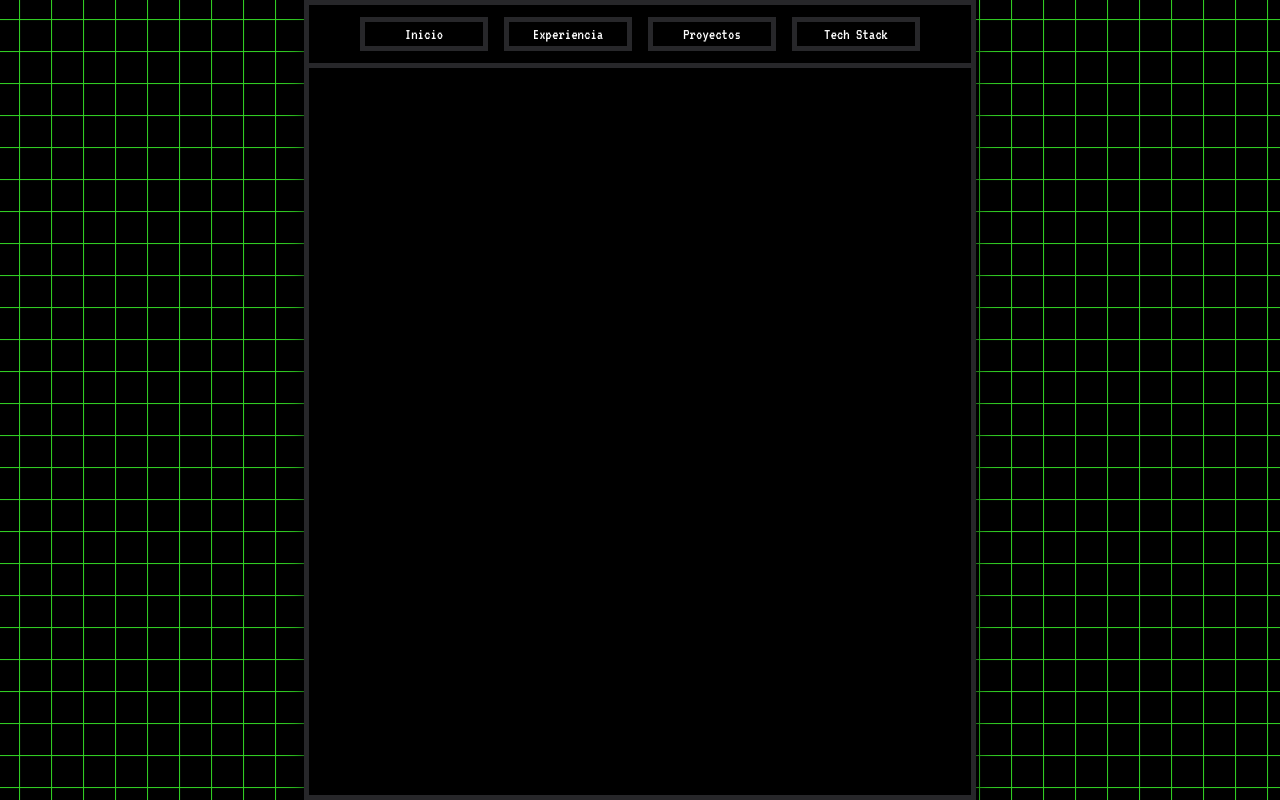
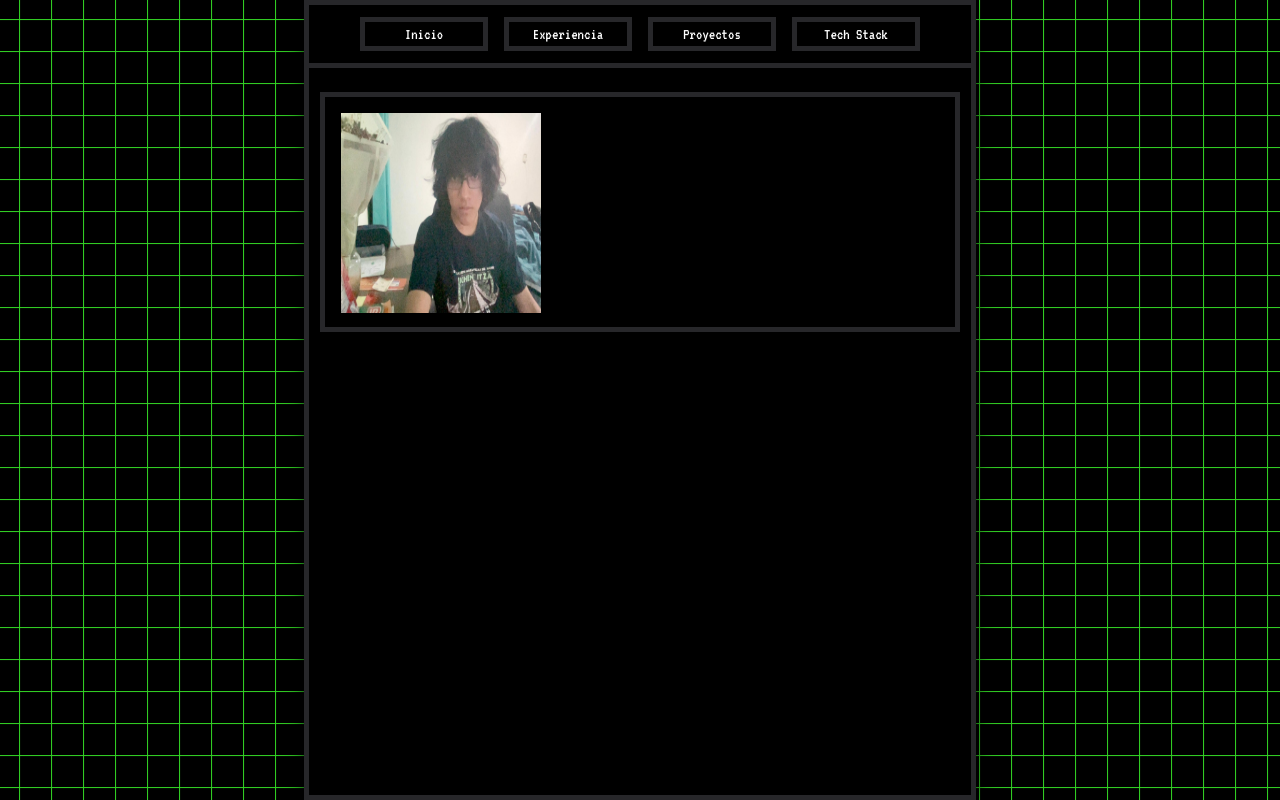
Before and after one commit to Kiddvverde/PortafolioWeb, a React (Vite) app: page / in a window 1280 px wide. Built offline with nearby package versions, Linux system fonts and the light colour scheme.

Commit message:
Add profile card & some style tunning

```diff
--- a/src/App.jsx
+++ b/src/App.jsx
@@ -1,8 +1,8 @@
-import { useState } from 'react'
 import './styles/index.css'
 
 // Componentes jeje :)
 import Navbar from "./components/Navbar"
+import ProfileCard from "./components/ProfileCard"
 
 function App() {
   return (
@@ -10,6 +10,7 @@ function App() {
       <div className="min-h-screen bg-pattern bg-black">
         <div className="max-w-2xl mx-auto bg-black border-5 border-zinc-800 min-h-screen shadow-xl/100">
           <Navbar />
+          <ProfileCard />
         </div>
       </div>
     </>
--- /dev/null
+++ b/src/components/ProfileCard.jsx
@@ -0,0 +1,9 @@
+function ProfileCard() {
+    return (
+        <div className="w-160 h-60 bg-black border-5 border-zinc-800 mx-auto mt-6">
+            <img className="w-50 h-50 m-4" src="/leomacbookcamera.jpeg" alt="Leonardo" />
+        </div>
+    )
+}
+
+export default ProfileCard
```
Also changed, not shown: public/leomacbookcamera.jpeg (added).
